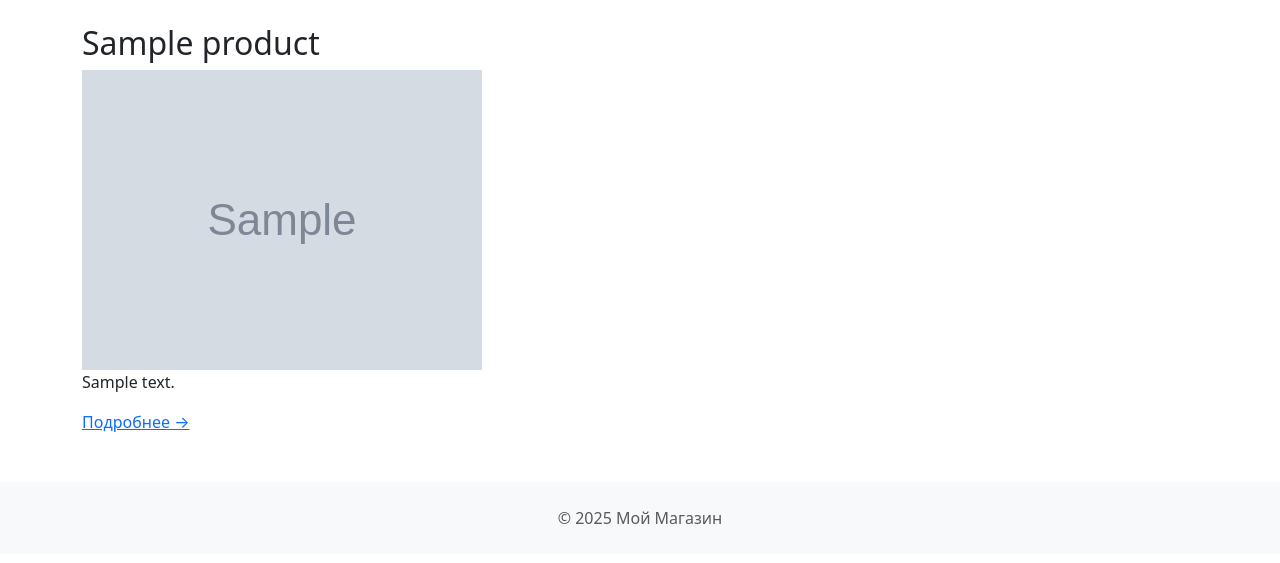
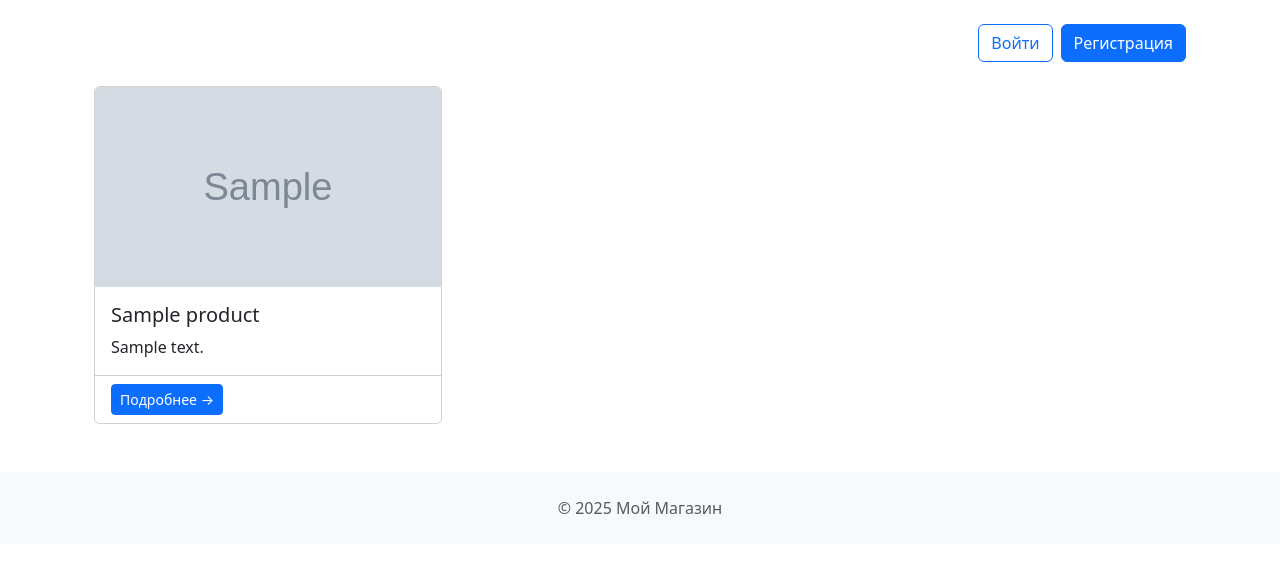
Before and after one commit to AnnaVal-na/Django, a Django app: page / in a window 1280 px wide. Shown: the part 120-683 px from the top of the page. Run offline with Django 5.2, Linux system fonts and the light colour scheme; tables that the repository leaves empty hold one stand-in row (values such as "Sample post"); grey boxes marked "Sample" are stand-in pictures; parts of the project's set-up code (start-up, migrations or seed data) failed here and were passed over.

Commit message:
init_homework_branch_Authentication_Basics

```diff
--- a/catalog/templates/home.html
+++ b/catalog/templates/home.html
@@ -1,18 +1,44 @@
 {% extends "base.html" %}
 {% load static %}
+
 {% block content %}
-<div class="product-list">
-  {% for product in products %}
-    <div class="product-card">
-      <h2>{{ product.name }}</h2>
-      {% if product.image %}  <!-- Добавлена проверка -->
-        <img src="{{ product.image.url }}" alt="{{ product.name }}" />
-      {% else %}
-        <img src="{% static 'images/no-image.png' %}" alt="No image" />  <!-- Запасное изображение -->
-      {% endif %}
-      <p>{{ product.description|truncatechars:100 }}</p>
-      <a href="{% url 'catalog:product_detail' product.pk %}">Подробнее →</a>
+<div class="container mt-4">
+    <!-- Блок авторизации -->
+    <div class="d-flex justify-content-end mb-4">
+        {% if user.is_authenticated %}
+            <span class="me-3 align-self-center">Привет, {{ user.email }}!</span>
+            <form action="{% url 'users:logout' %}" method="post" class="d-inline">
+                {% csrf_token %}
+                <button type="submit" class="btn btn-outline-danger">Выйти</button>
+            </form>
+        {% else %}
+            <a href="{% url 'users:login' %}" class="btn btn-outline-primary me-2">Войти</a>
+            <a href="{% url 'users:register' %}" class="btn btn-primary">Регистрация</a>
+        {% endif %}
     </div>
-  {% endfor %}
+
+    <!-- Список товаров -->
+    <div class="row row-cols-1 row-cols-md-3 g-4">
+        {% for product in products %}
+        <div class="col">
+            <div class="card h-100">
+                {% if product.image %}
+                <img src="{{ product.image.url }}" class="card-img-top" alt="{{ product.name }}" style="height: 200px; object-fit: cover;">
+                {% else %}
+                <div class="card-img-top bg-light d-flex justify-content-center align-items-center" style="height: 200px;">
+                    <i class="bi bi-image fs-1 text-muted"></i>
+                </div>
+                {% endif %}
+                <div class="card-body">
+                    <h5 class="card-title">{{ product.name }}</h5>
+                    <p class="card-text">{{ product.description|truncatechars:100 }}</p>
+                </div>
+                <div class="card-footer bg-white">
+                    <a href="{% url 'catalog:product_detail' product.pk %}" class="btn btn-primary btn-sm">Подробнее →</a>
+                </div>
+            </div>
+        </div>
+        {% endfor %}
+    </div>
 </div>
-{% endblock %}%}
+{% endblock %}
--- a/catalog/views.py
+++ b/catalog/views.py
@@ -66,3 +66,5 @@ class ProductDeleteView(LoginRequiredMixin, DeleteView):
         if obj.created_by != request.user:  # Разрешаем удаление только автору
             raise PermissionDenied("Вы не можете удалить этот продукт")
         return super().dispatch(request, *args, **kwargs)
+
+from django.core.exceptions import PermissionDenied
--- a/users/templates/users/login.html
+++ b/users/templates/users/login.html
@@ -31,7 +31,7 @@
 
                         <div class="d-grid gap-2">
                             <button type="submit" class="btn btn-primary">Войти</button>
-                            <a href="{% url 'register' %}" class="btn btn-link">Регистрация</a>
+                            <a href="{% url 'users:register' %}" class="btn btn-link">Регистрация</a>
                         </div>
                     </form>
                 </div>
--- a/users/urls.py
+++ b/users/urls.py
@@ -2,7 +2,7 @@ from django.urls import path
 from django.contrib.auth.views import LoginView, LogoutView
 from .views import RegisterView
 
-app_name = 'users'  # Это критически важная строка
+app_name = 'users'
 
 urlpatterns = [
     path('login/', LoginView.as_view(template_name='users/login.html'), name='login'),
--- a/users/views.py
+++ b/users/views.py
@@ -8,7 +8,7 @@ from .forms import UserRegisterForm
 class RegisterView(CreateView):
     form_class = UserRegisterForm
     template_name = 'users/register.html'
-    success_url = reverse_lazy('login')
+    success_url = reverse_lazy('users:login')
 
     def form_valid(self, form):
         # Сохраняем пользователя
```
Also changed, not shown: blog/views.py (+15 -26 lines), catalog/templates/catalog/partials/_menu.html (+17 -0 lines), config/settings.py (+4 -8 lines).
